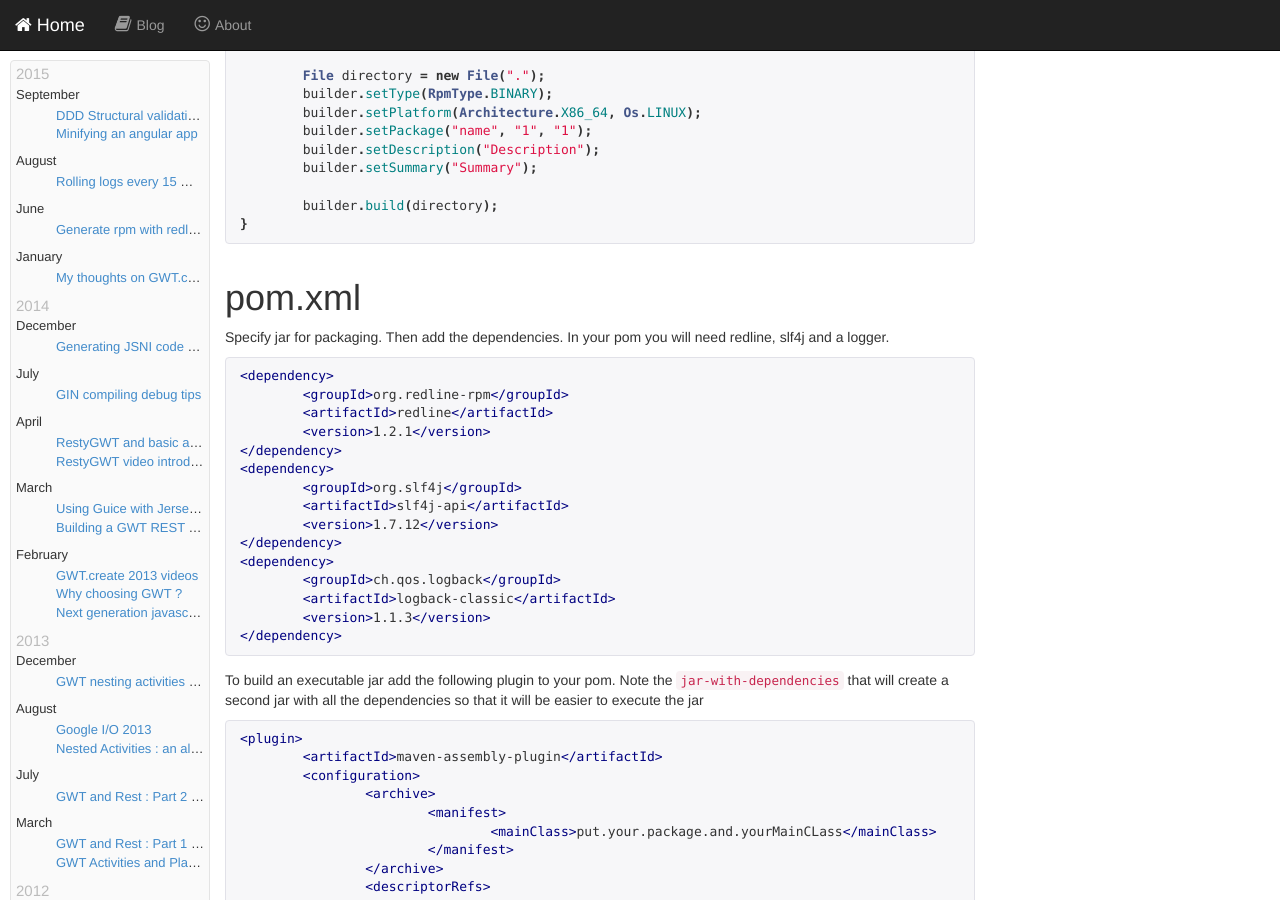
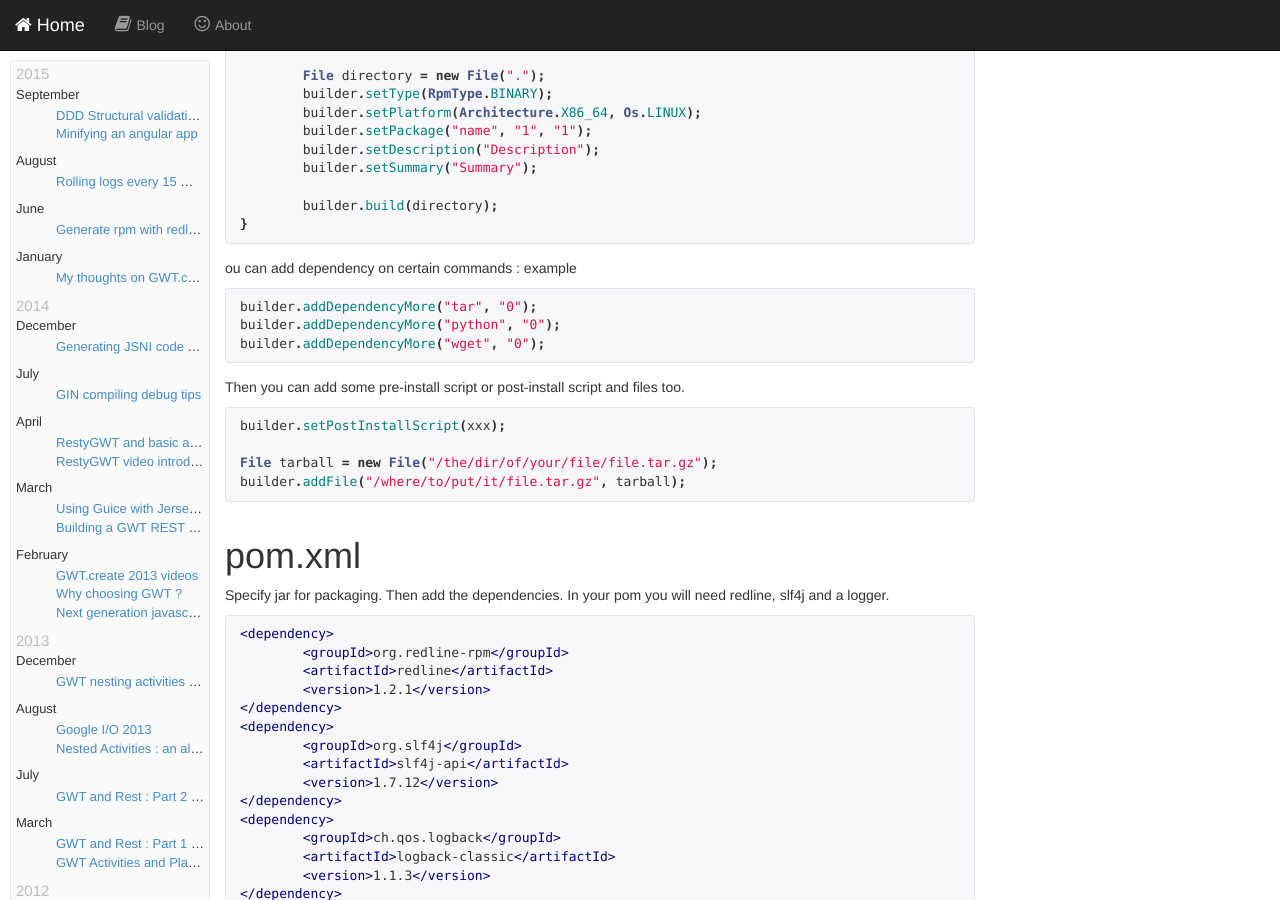
Before and after one commit to ronanquillevere/ronanquillevere.github.io, a Jekyll site: the page built from _posts/2015-06-18-redline-rpm-generation.markdown, in a window 1280 px wide and 900 px high, scrolled down 365 px. Built offline with Jekyll 4.4.1, drawn with Linux system fonts in a browser that asks for light colours; Markdown is read by kramdown in place of the engine named in the settings; comment, search, counter and statistics services are not loaded.

Commit message:
redline improv
redline improv

```diff
--- a/_posts/2015-06-18-redline-rpm-generation.markdown
+++ b/_posts/2015-06-18-redline-rpm-generation.markdown
@@ -27,6 +27,23 @@ public static void main(String[] args) throws NoSuchAlgorithmException, IOExcept
 
 	builder.build(directory);
 }
+{% endhighlight %}
+
+ou can add dependency on certain commands : example
+
+{% highlight java %}
+builder.addDependencyMore("tar", "0");
+builder.addDependencyMore("python", "0");
+builder.addDependencyMore("wget", "0");
+{% endhighlight %}
+
+Then you can add some pre-install script or post-install script and files too.
+
+{% highlight java %}
+builder.setPostInstallScript(xxx);
+
+File tarball = new File("/the/dir/of/your/file/file.tar.gz");
+builder.addFile("/where/to/put/it/file.tar.gz", tarball);
 {% endhighlight %}
 
 #pom.xml
```
